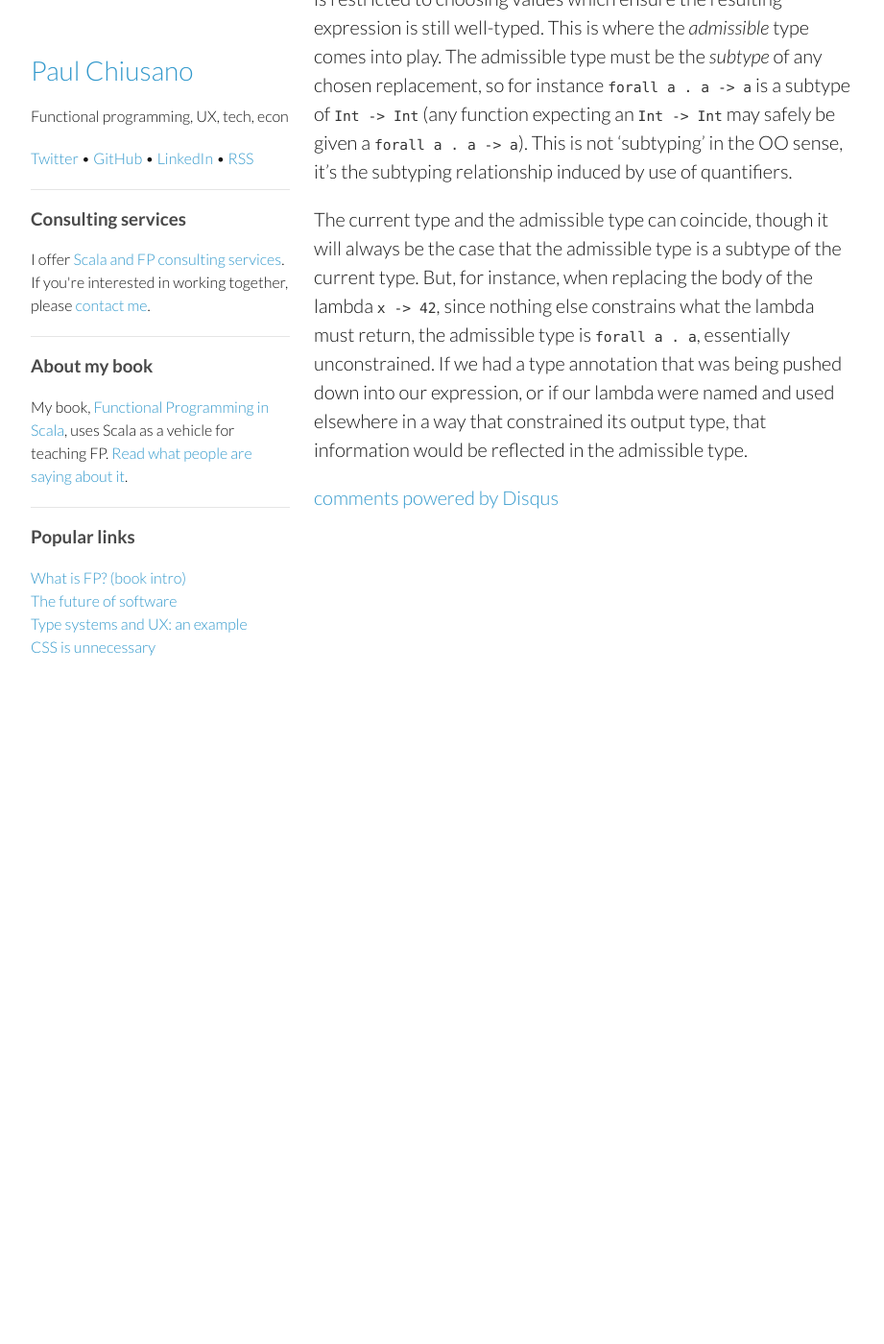
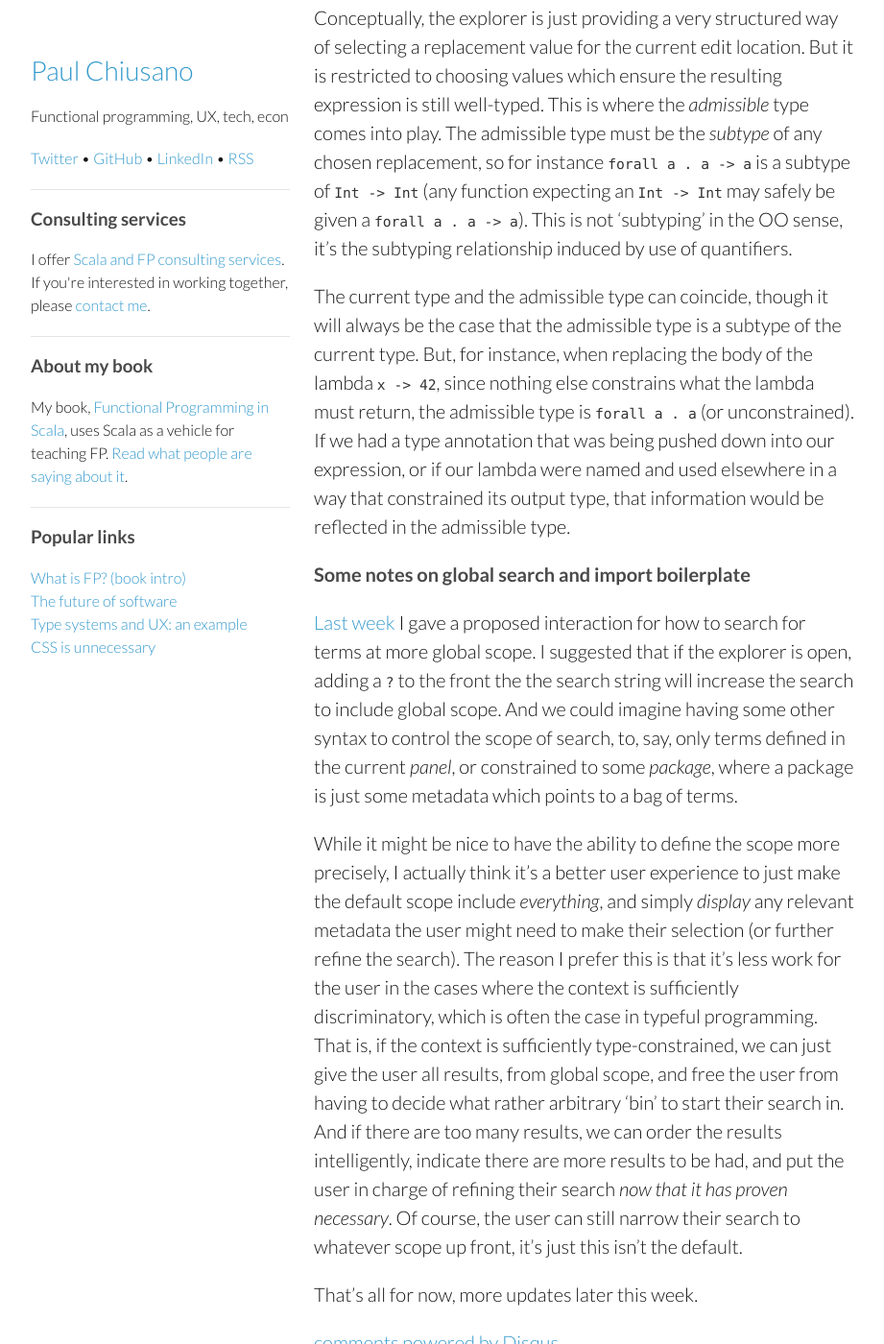
Before and after one commit to pchiusano/pchiusano.github.io, a Jekyll site: the page built from _posts/2015-02-23-unison-update3.markdown, in a window 1280 px wide and 1400 px high, scrolled down 1553 px. Shown: the whole window at 96% size, without its empty margins (178-1099 px from the left). Built offline with Jekyll 4.4.1, drawn with Linux system fonts in a browser that asks for light colours; comment, search, counter and statistics services are not loaded; some of the changed text lies outside the part shown.

Commit message:
Update 2015-02-23-unison-update3.markdown

```diff
--- a/_posts/2015-02-23-unison-update3.markdown
+++ b/_posts/2015-02-23-unison-update3.markdown
@@ -11,12 +11,21 @@ I didn't get a chance to put together a post on Friday, but I made some decent p
 A few notes about what's happening here:
 
 * This is the same editor we've seen before, but now, a location in the tree can be "opened" for editing. This brings up what I'm calling the "explorer".
-* When a location is opened, we get some important information, fetched asynchronously from the Unison backend (you might notice the small blip when the explorer comes up, but before it gets all this information):
+* When a location is opened, we get some important information, fetched asynchronously from the Unison backend (you might notice the small blip after the explorer comes up, but before it gets all this information):
   * The _admissible_ type, which at the top of the box in bold in the video. More on this below.
   * The _current_ type, which is simply the type of the node selected. The little grey square is a symbol which represents the current location (we don't repeat the rendering of it in the explorer since it could be a huge tree), so the annotation `□ : Number` indicates that the current location has the type `Number`.
   * The types of any local variables in scope at the edit location.
   * Any well-typed _completions_, which as the video shows can be filtered down by typing in the searchbox. If there are no valid completions that match what the user has typed, then the explorer is in  the list of completions is empty and the explorer outline turns orange.
+* I'm not currently pulling any names in; so the names of type variables aren't very meaningful.
 
 Conceptually, the explorer is just providing a very structured way of selecting a replacement value for the current edit location. But it is restricted to choosing values which ensure the resulting expression is still well-typed. This is where the _admissible_ type comes into play. The admissible type must be the _subtype_ of any chosen replacement, so for instance `forall a . a -> a` is a subtype of `Int -> Int` (any function expecting an `Int -> Int` may safely be given a `forall a . a -> a`). This is not 'subtyping' in the OO sense, it's the subtyping relationship induced by use of quantifiers.
 
-The current type and the admissible type can coincide, though it will always be the case that the admissible type is a subtype of the current type. But, for instance, when replacing the body of the lambda `x -> 42`, since nothing else constrains what the lambda must return, the admissible type is `forall a . a`, essentially unconstrained. If we had a type annotation that was being pushed down into our expression, or if our lambda were named and used elsewhere in a way that constrained its output type, that information would be reflected in the admissible type.
+The current type and the admissible type can coincide, though it will always be the case that the admissible type is a subtype of the current type. But, for instance, when replacing the body of the lambda `x -> 42`, since nothing else constrains what the lambda must return, the admissible type is `forall a . a` (or unconstrained). If we had a type annotation that was being pushed down into our expression, or if our lambda were named and used elsewhere in a way that constrained its output type, that information would be reflected in the admissible type.
+
+#### Some notes on global search and import boilerplate
+
+[Last week](/2015-02-13/unison-update2.html) I gave a proposed interaction for how to search for terms at more global scope. I suggested that if the explorer is open, adding a `?` to the front the the search string will increase the search to include global scope. And we could imagine having some other syntax to control the scope of search, to, say, only terms defined in the current _panel_, or constrained to some _package_, where a package is just some metadata which points to a bag of terms.
+
+While it might be nice to have the ability to define the scope more precisely, I actually think it's a better user experience to just make the default scope include _everything_, and simply _display_ any relevant metadata the user might need to make their selection (or further refine the search). The reason I prefer this is that it's less work for the user in the cases where the context is sufficiently discriminatory, which is often the case in typeful programming. That is, if the context is sufficiently type-constrained, we can just give the user all results, from global scope, and free the user from having to decide what rather arbitrary 'bin' to start their search in. And if there are too many results, we can order the results intelligently, indicate there are more results to be had, and put the user in charge of refining their search _now that it has proven necessary_. Of course, the user can still narrow their search to whatever scope up front, it's just this isn't the default.
+
+That's all for now, more updates later this week.
```
